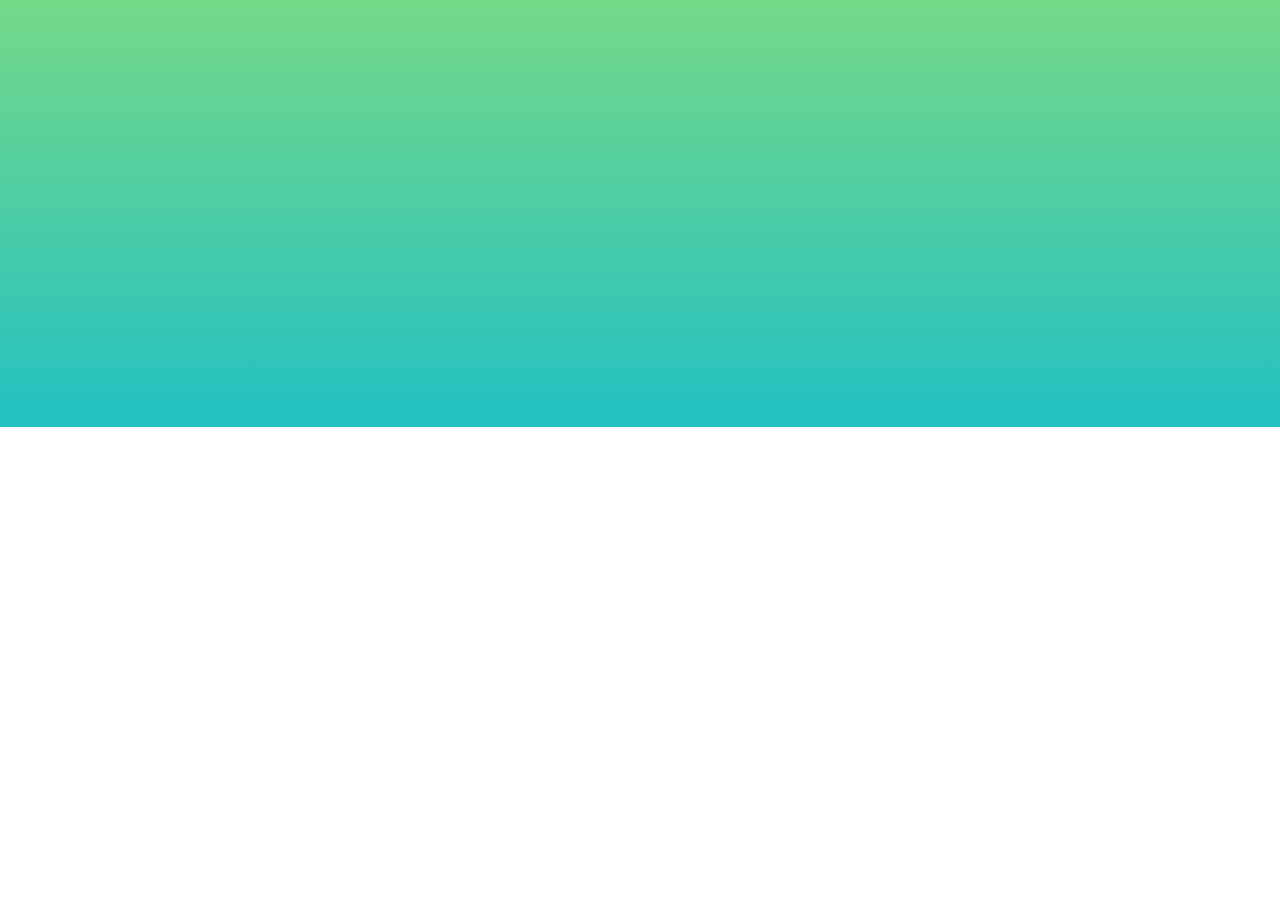
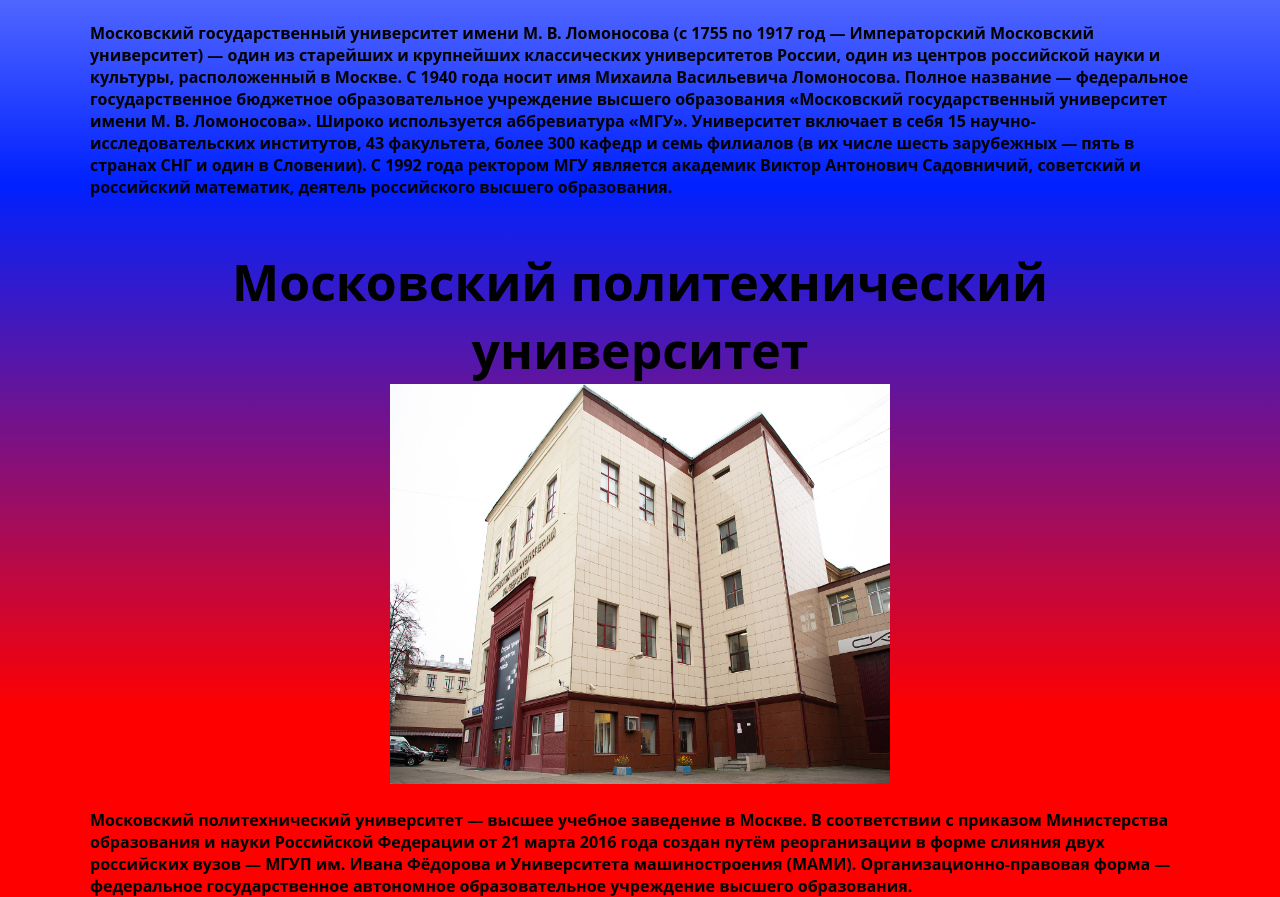
Before and after one commit to hencsat46/universityApp, a plain HTML site: page universityClient/index.html in a window 1280 px wide. Shown: the part 653-1550 px from the top of the page. Before the commit the page ends 1080 px from the top, so only its background shows below. Drawn offline with Linux system fonts and the light colour scheme; a web font is replaced by a local one.

Commit message:
added universities

```diff
--- a/universityClient/css/styles.css
+++ b/universityClient/css/styles.css
@@ -8,13 +8,15 @@
 
 body {
     min-height: 1080px;
-    background: rgb(34,193,195);
-    background: linear-gradient(0deg, rgba(34,193,195,1) 0%, rgba(243,253,45,1) 100%);
-
+    background: rgb(255,255,255);
+    background: linear-gradient(180deg, rgba(255,255,255,1) 16%, rgba(0,33,255,1) 54%, rgba(255,0,0,1) 88%);
+    animation: 2s infinite alternate slidein;
+    filter: blur(0px);
 }
 
 .wrapper {
-    margin: 0 1100px;
+    max-width: 1100px;
+    margin: 0 auto;
 }
 
 header {
@@ -120,3 +122,28 @@ button.sign-up {
     border: 5px solid black;
     border-radius: 10px;
 }
+
+.uni-wrapper img {
+    display: block;
+    width: 500px;
+    height: 400px;
+    margin: 0 auto;
+}
+
+.uni-wrapper h2 {
+    font-size: 50px;
+    text-align: center;
+}
+
+ul {
+    margin-top: 50px;
+    list-style-type: none;
+}
+
+ul.ul li {
+    margin-top: 50px;
+}
+
+.uni-wrapper .uni-text {
+    margin-top: 25px;
+}
--- a/universityClient/index.html
+++ b/universityClient/index.html
@@ -63,7 +63,32 @@
                 </button>
             </div>
         </div>
-
+        <br/>
+        <br/>
+        <br/>
+        <br/>
+        <br/>
+        <br/>
+        <ul class="ul">
+            <li>
+                <div class="uni-wrapper">
+                    <h2>МГУ</h2>
+                    <img src="img/mgu.jpg" alt="x">
+                    <div class="uni-text">
+                        Московский государственный университет имени М. В. Ломоносова (с 1755 по 1917 год — Императорский Московский университет) — один из старейших и крупнейших классических университетов России, один из центров российской науки и культуры, расположенный в Москве. C 1940 года носит имя Михаила Васильевича Ломоносова. Полное название — федеральное государственное бюджетное образовательное учреждение высшего образования «Московский государственный университет имени М. В. Ломоносова». Широко используется аббревиатура «МГУ». Университет включает в себя 15 научно-исследовательских институтов, 43 факультета, более 300 кафедр и семь филиалов (в их числе шесть зарубежных — пять в странах СНГ и один в Словении). С 1992 года ректором МГУ является академик Виктор Антонович Садовничий, советский и российский математик, деятель российского высшего образования.
+                    </div>
+                </div>
+            </li>
+            <li>
+                <div class="uni-wrapper">
+                    <h2>Московский политехнический университет</h2>
+                    <img src="img/mpu.jpg" alt="x">
+                    <div class="uni-text">
+                        Московский политехнический университет — высшее учебное заведение в Москве. В соответствии с приказом Министерства образования и науки Российской Федерации от 21 марта 2016 года создан путём реорганизации в форме слияния двух российских вузов — МГУП им. Ивана Фёдорова и Университета машиностроения (МАМИ). Организационно-правовая форма — федеральное государственное автономное образовательное учреждение высшего образования.
+                    </div>
+                </div>
+            </li>
+        </ul>
     </div>
 </body>
 </html>
--- a/universityClient/js/script.js
+++ b/universityClient/js/script.js
@@ -2,12 +2,11 @@
 function clickButton(elem) {
     const elemName = elem.textContent.trim();
     const element = document.querySelectorAll('.form');
-    let displaySignIn = element[0].style.display
-    let displaySignUp = element[1].style.display
     switch(elemName) {
         case "Войти":
             element[0].style.display = "block"
             element[1].style.display = "none"
+
             break;
         case "Зарегистрироваться":
             element[0].style.display = "none"
@@ -42,3 +41,11 @@ async function postData(url, data) {
     })
     console.log(await response.text())
 }
+
+async function tempFunc() {
+
+    console.log(document.documentElement.getBoundingClientRect().bottom)
+    console.log(document.documentElement.clientHeight)
+}
+
+window.onscroll=tempFunc
```
Also changed, not shown: universityClient/login/login.html (deleted, +0 -10 lines), universityClient/img/mgu.jpg (added), universityClient/img/mpu.jpg (added), 1 other file.
